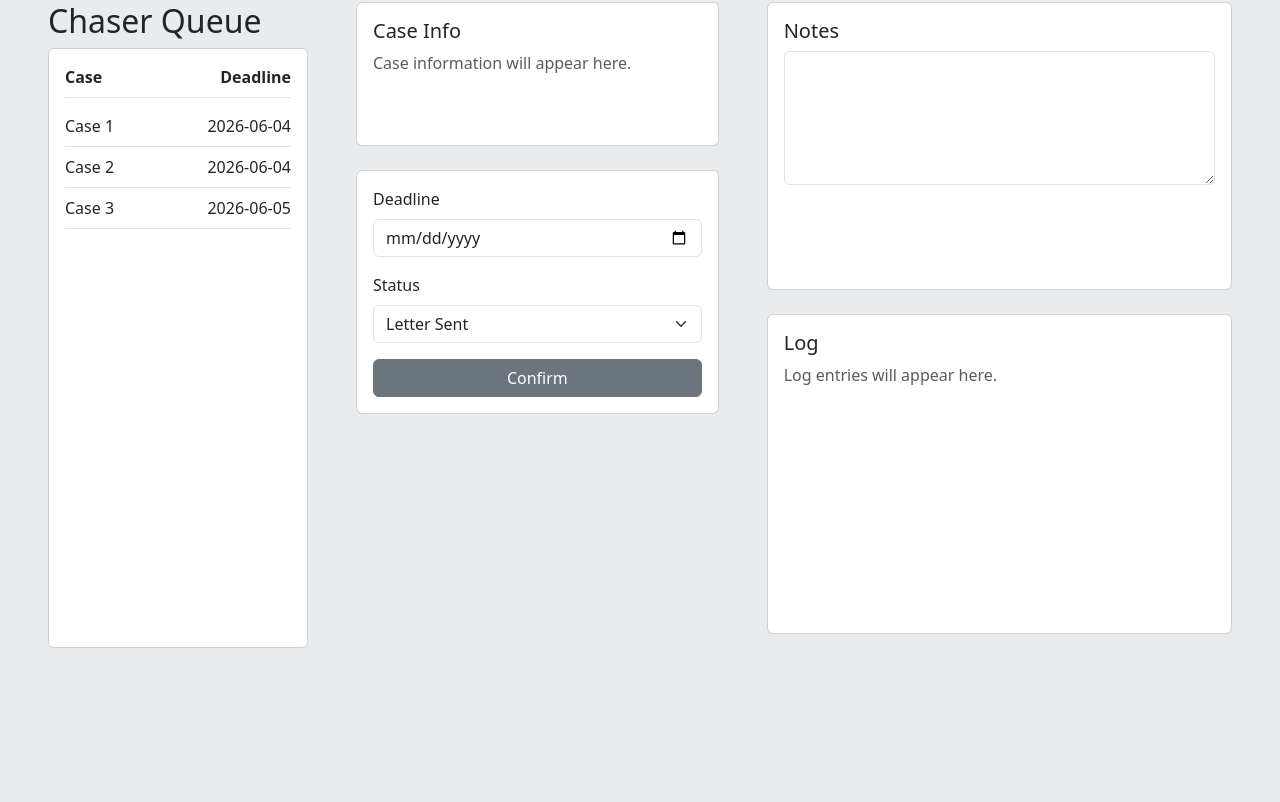
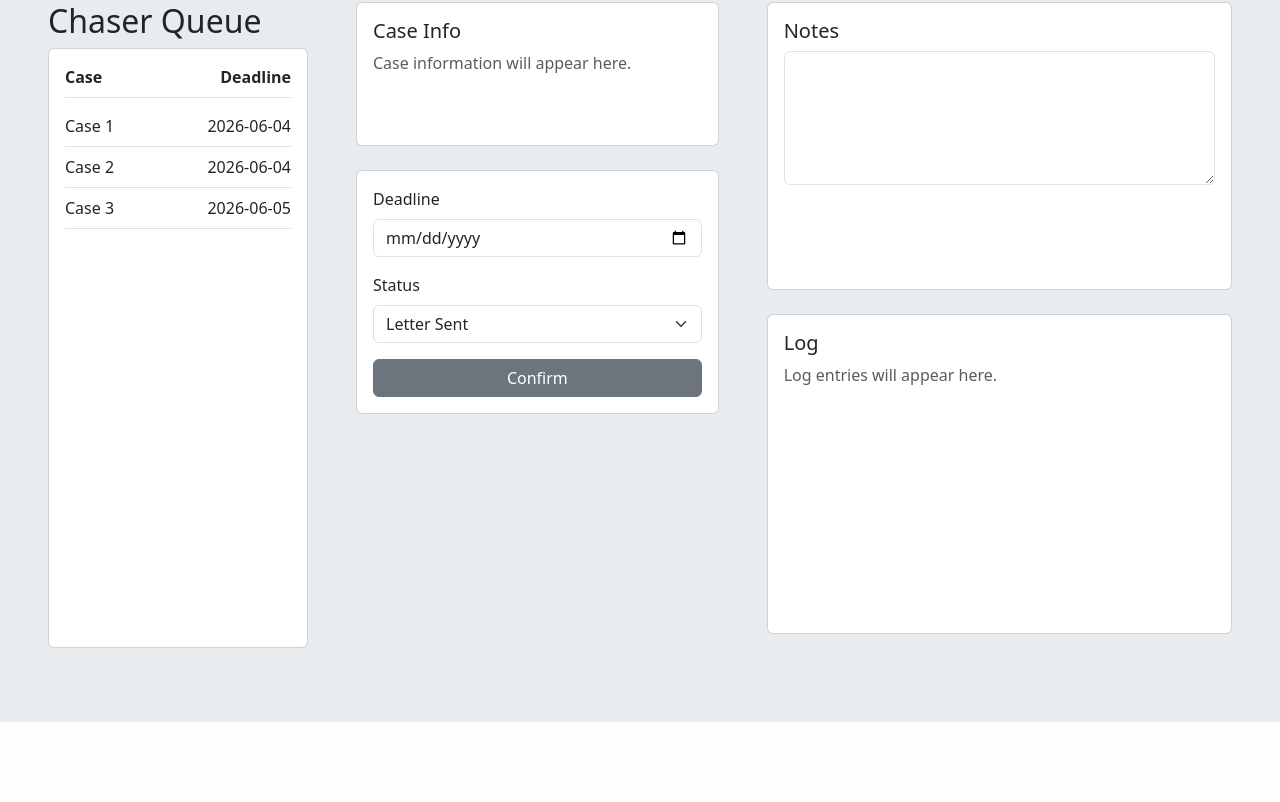
Before and after one commit to FelixCortezGIT/Case-tracker, a Flask app: page /chaser_ques in a window 1280 px wide. Shown: the part 78-880 px from the top of the page. After the commit the page ends 800 px from the top, so only its background shows below. Run offline with Flask 3, Linux system fonts and the light colour scheme.

Commit message:
snaha o upravu layoutu a css

```diff
--- a/templates/layout.html
+++ b/templates/layout.html
@@ -25,8 +25,8 @@
     </nav>
 
     <div class="container-fluid mt-4 px-5">
-        <div class="row gx-5 min-vh-100">
-            <div class="col-md-3">
+        <div class="row gx-5">
+            <div class="col-md-3 d-flex flex-column">
                 {% block content %}
                 {% endblock %}
             </div>
```
Also changed, not shown: static/style.css (line endings or trailing spaces).
